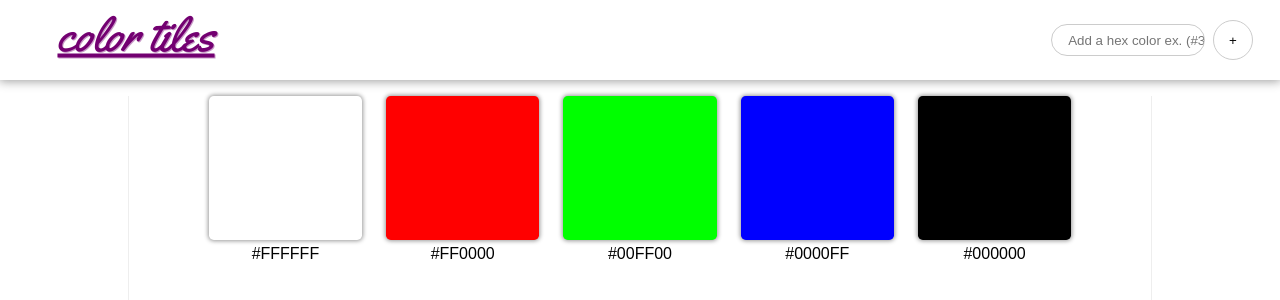
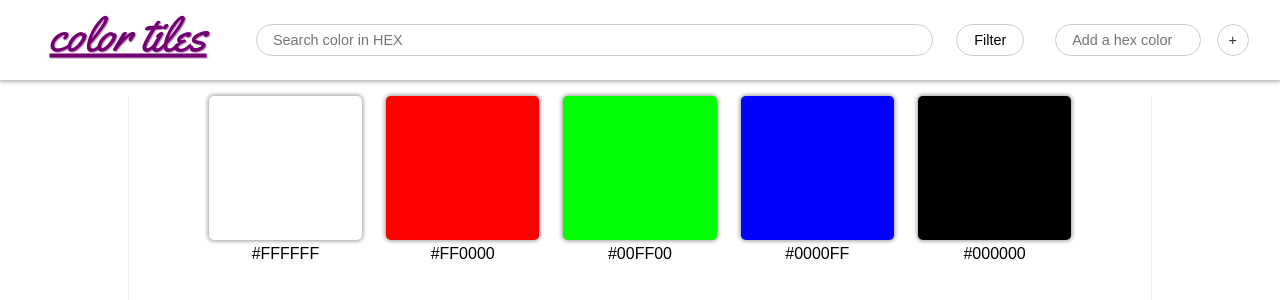
Before and after one commit to Michalluzniak/Color-Tiles, a React (Create React App) app: page / in a window 1280 px wide. Shown: the top 300 px of the page. Built offline with nearby package versions, Linux system fonts and the light colour scheme.

Commit message:
feat(scss rwd): add rwd

```diff
--- a/src/assets/components/FilterColorsForm/index.scss
+++ b/src/assets/components/FilterColorsForm/index.scss
@@ -1,24 +1,40 @@
 form.filter-colors-form {
-  height: 100%;
-  @include flex(row, start, center, 1 1 auto);
-  display: none;
+  height: 40%;
+  width: 70%;
+  @include flex(row, center, center);
 
-  input {
+  @include md {
+    height: 50%;
+    width: 80%;
+  }
+
+  @include lg {
+    height: 100%;
+    width: 70%;
+  }
+
+  @include xl {
+    height: 100%;
+    width: 60%;
+  }
+
+  input.searchbar {
+    display: none;
     background-color: $background-color;
     outline: none;
-    width: 90%;
+    width: 100%;
     padding-left: 1rem;
     height: 40%;
+    font-size: 0.6rem;
     @include round-border;
-    @include sm {
+
+    @include lg {
+      display: block;
+      font-size: 0.7rem;
     }
+
     @include xl {
-      background-color: $background-color;
-      outline: none;
-      width: 90%;
-      padding-left: 1rem;
-      height: 40%;
-      @include round-border;
+      font-size: 0.9rem;
     }
   }
 
@@ -26,30 +42,38 @@ form.filter-colors-form {
     position: relative;
     @include flex(row, end, center);
     height: 100%;
-    width: 10%;
-    @include sm {
+    width: 30%;
+    margin-left: 5%;
+
+    @include lg {
+      width: 10%;
     }
+
     @include xl {
-      position: relative;
-      @include flex(row, end, center);
       height: 100%;
       width: 10%;
+      margin-left: 3%;
     }
 
     button {
       height: 40%;
-      width: 90%;
+      width: 100%;
       outline: none;
       background-color: $background-color;
+      font-size: 0.6rem;
       @include round-border;
-      @include sm {
+
+      @include md {
+        font-size: 1rem;
       }
+
+      @include lg {
+        font-size: 0.7rem;
+      }
+
       @include xl {
         height: 40%;
-        width: 90%;
-        outline: none;
-        background-color: $background-color;
-        @include round-border;
+        font-size: 0.9rem;
       }
 
       &:hover {
@@ -61,25 +85,25 @@ form.filter-colors-form {
     &-menu {
       position: absolute;
       bottom: 25%;
-      left: 0%;
+      left: -25%;
       transform: translateY(100%);
-      height: 150%;
+      height: 200%;
       width: 150%;
       background-color: $background-color;
       padding: 0.5rem;
+      z-index: 100;
       @include round-border(0.4);
-      @include sm {
+
+      @include lg {
+        left: 0%;
+        height: 220%;
+        width: 250%;
       }
+
       @include xl {
-        position: absolute;
         bottom: 25%;
-        left: 0%;
-        transform: translateY(100%);
-        height: 150%;
-        width: 150%;
-        background-color: $background-color;
-        padding: 0.5rem;
-        @include round-border(0.4);
+        height: 200%;
+        width: 200%;
       }
 
       ul {
@@ -87,40 +111,25 @@ form.filter-colors-form {
         width: 100%;
         list-style-type: none;
         @include flex(column, center, start);
-        @include sm {
-        }
-        @include xl {
-          height: 100%;
-          width: 100%;
-          list-style-type: none;
-          @include flex(column, center, start);
-        }
 
         li {
           width: 100%;
           height: calc(100% / 3);
-          @include sm {
-          }
-          @include xl {
-            width: 100%;
-            height: calc(100% / 3);
-          }
 
           div {
             height: 100%;
             width: 100%;
             @include flex(row, start, center);
-            @include sm {
-            }
-            @include xl {
-              height: 100%;
-              width: 100%;
-              @include flex(row, start, center);
-            }
 
             input {
-              @include sm {
+              width: 10%;
+              margin-right: 0.4rem;
+              cursor: pointer;
+
+              @include lg {
+                width: 20%;
               }
+
               @include xl {
                 width: 10%;
                 margin-right: 0.4rem;
@@ -129,11 +138,20 @@ form.filter-colors-form {
             }
 
             label {
+              font-size: 0.6rem;
               cursor: pointer;
               user-select: none;
+
+              @include md {
+                font-size: 1rem;
+              }
+
+              @include lg {
+                font-size: 0.6rem;
+              }
+
               @include xl {
-                cursor: pointer;
-                user-select: none;
+                font-size: 0.9rem;
               }
             }
           }
--- a/src/assets/components/Header/index.scss
+++ b/src/assets/components/Header/index.scss
@@ -1,51 +1,43 @@
 .header {
   position: sticky;
+  top: 0;
   width: 100%;
-  top: 0;
   min-height: 10%;
   background-color: $background-color;
   box-shadow: 0 0 5px 1px #999;
   z-index: 100;
-
+  transition: min-height 0.3s;
   @include flex(row, space-between, start);
 
-  @include sm {
-  }
-  @include xl {
-    min-height: 10%;
-    box-shadow: 0 0 10px 1px #999;
-    @include flex(row, space-between, start);
-  }
+  .logo {
+    width: 100%;
+    height: 100%;
+    @include flex(row, center, center);
 
-  .logo {
-    width: 50%;
-    height: 100%;
-    padding-left: 1rem;
-    @include flex(row, start, center);
-    @include sm {
+    @include lg {
+      width: 30%;
     }
 
     @include xl {
       width: 20%;
-      height: 100%;
-      @include flex(row, center, center);
     }
 
-    a {
+    p {
       color: #730071;
-
-      p {
+      text-decoration: underline;
       font-family: 'Yellowtail', cursive;
       color: $logo;
       text-shadow: 1px 1px #73007166;
       font-size: 1.5rem;
-        @include sm {
+
+      @include lg {
+        font-size: 2rem;
+        transform: translateY(-10%);
       }
+
       @include xl {
         font-size: 3rem;
-          transform: translateY(-10%);
       }
     }
   }
 }
-}
--- a/src/assets/components/NewColorForm/index.scss
+++ b/src/assets/components/NewColorForm/index.scss
@@ -1,26 +1,34 @@
 form.new-color-form {
-  display: none;
-  @include sm {
+  width: 100%;
+  height: 40%;
+  @include flex(row, center, center);
+
+  @include lg {
+    width: 30%;
+    height: 100%;
   }
+
   @include xl {
     width: 20%;
-    height: 100%;
-    @include flex(row, center, center);
   }
 
   div {
     display: flex;
     position: relative;
     background-color: $background-color;
-    width: 60%;
+    width: 70%;
     height: 40%;
-    margin-right: 0.5rem;
-    @include sm {
+
+    @include md {
+      height: 60%;
     }
+
+    @include lg {
+      width: 60%;
+      height: 40%;
+    }
+
     @include xl {
-      display: flex;
-      position: relative;
-      background-color: $background-color;
       width: 60%;
       height: 40%;
       margin-right: 0.5rem;
@@ -30,29 +38,44 @@ form.new-color-form {
       background-color: $background-color;
       outline: none;
       width: 100%;
+      height: 100%;
       padding-left: 1rem;
+      font-size: 0.6rem;
       @include round-border;
-      @include sm {
+
+      @include md {
+        font-size: 1rem;
+      }
+
+      @include lg {
+        font-size: 0.7rem;
+        margin-right: 0.5rem;
       }
 
       @include xl {
         padding-left: 1rem;
+        font-size: 0.9rem;
       }
     }
   }
 
   button {
-    width: 2.5rem;
-    height: 2.5rem;
+    display: none;
     background-color: $background-color;
-    @include round-border(5);
-    @include sm {
+
+    @include lg {
+      display: block;
+      width: 1.5rem;
+      height: 1.5rem;
+      font-size: 0.7rem;
+      color: #333;
+      @include round-border(5);
     }
 
     @include xl {
-      width: 2.5rem;
-      height: 2.5rem;
-      @include round-border(5);
+      width: 2rem;
+      height: 2rem;
+      font-size: 0.9rem;
     }
 
     &:hover {
--- a/src/assets/index.scss
+++ b/src/assets/index.scss
@@ -1,8 +1,8 @@
 //Helpers
 @import './helpers/variables', './helpers/mixins', './helpers/resets', './helpers/fonts';
 //Components
-@import './components/FilterColorsForm/index', './components/Header/index', './components/NewColorForm/index',
-  './components/ColorsGrid/index';
+@import './components/FilterColorsForm/index', './components/Header/index', './components/Header/mobileHeader.scss',
+  './components/NewColorForm/index', './components/ColorsGrid/index';
 
 body {
   background-color: #fff;
--- a/src/components/FilterColorsForm/index.tsx
+++ b/src/components/FilterColorsForm/index.tsx
@@ -6,10 +6,9 @@ export type Filter = { red: boolean; green: boolean; blue: boolean; saturation:
 export interface FilterColorsFormProps {
   filter: Filter;
   setFilter: React.Dispatch<React.SetStateAction<Filter>>;
-  isMobile: boolean;
 }
 
-export const FilterColorsForm = ({ filter, setFilter, isMobile }: FilterColorsFormProps) => {
+export const FilterColorsForm = ({ filter, setFilter }: FilterColorsFormProps) => {
   //
   const [isDropdownOpen, setIsDropdownOpen] = useState(false);
   const [inputValue, setInputValue] = useState('');
@@ -34,10 +33,11 @@ export const FilterColorsForm = ({ filter, setFilter, isMobile }: FilterColorsFo
       onSubmit={(e) => {
         e.preventDefault();
       }}
-      className={`filter-colors-form ${isMobile ? 'filter-colors-form-mobile' : ''}`}
+      className="filter-colors-form"
     >
       <input
         type="text"
+        className="searchbar"
         placeholder="Search color in HEX"
         value={inputValue}
         onChange={(event) => inputValueHandler(event)}
--- a/src/components/Header/index.tsx
+++ b/src/components/Header/index.tsx
@@ -16,27 +16,30 @@ interface HeaderProps {
 export const Header = ({ colors, setColors, newColor, setNewColor, filter, setFilter }: HeaderProps) => {
   //
   const [isOpenMobile, setIsOpenMobile] = useState(false);
-  const isMobile = useIsMobile(762);
+  const isMobile = useIsMobile(900);
 
-  return (
-    <div
-      className={`header ${isMobile && isOpenMobile ? 'header-open' : ''}`}
-      onClick={() => setIsOpenMobile((prev) => !prev)}
-    >
+  return isMobile ? (
+    <div className="mobile-header-wrapper">
+      <div className="header-mobile" onClick={() => setIsOpenMobile((prev) => !prev)}>
+        <div className="logo">
+          <p>color tiles</p>
+        </div>
+        <div className="mobile-header-expand-arrow">
+          <p>⌄</p>
+        </div>
+      </div>
+      <div className={isOpenMobile ? 'header-mobile-content-active' : 'header-mobile-content'}>
+        <NewColorForm colors={colors} setColors={setColors} newColor={newColor} setNewColor={setNewColor} />
+        <FilterColorsForm filter={filter} setFilter={setFilter} />
+      </div>
+    </div>
+  ) : (
+    <div className="header">
       <div className="logo">
-        <a href="/">
-          <p>color tiles</p>
-        </a>
+        <p>color tiles</p>
       </div>
-
-      <FilterColorsForm filter={filter} setFilter={setFilter} isMobile={isMobile} />
-      <NewColorForm
-        colors={colors}
-        setColors={setColors}
-        newColor={newColor}
-        setNewColor={setNewColor}
-        isMobile={isMobile}
-      />
+      <FilterColorsForm filter={filter} setFilter={setFilter} />
+      <NewColorForm colors={colors} setColors={setColors} newColor={newColor} setNewColor={setNewColor} />
     </div>
   );
 };
--- a/src/components/NewColorForm/Input.tsx
+++ b/src/components/NewColorForm/Input.tsx
@@ -14,7 +14,7 @@ export default class Input extends React.Component<InputProps, InputStates> {
         <input
           name="color"
           type="text"
-          placeholder="Add a hex color ex. (#333333)"
+          placeholder="Add a hex color"
           value={this.props.inputValue}
           onChange={this.props.setInputValue}
         />
--- a/src/components/NewColorForm/index.tsx
+++ b/src/components/NewColorForm/index.tsx
@@ -10,7 +10,6 @@ interface NewColorFormProps {
   setColors: React.Dispatch<React.SetStateAction<Colors[]>>;
   newColor: string;
   setNewColor: React.Dispatch<React.SetStateAction<string>>;
-  isMobile: boolean;
 }
 
 export default class NewColorForm extends React.Component<NewColorFormProps> {
@@ -45,10 +44,7 @@ export default class NewColorForm extends React.Component<NewColorFormProps> {
   render() {
     return (
       <>
-        <form
-          className={`new-color-form ${this.props.isMobile ? 'new-color-form-mobile' : ''}`}
-          onSubmit={(event) => this.submitHandler(event)}
-        >
+        <form className="new-color-form" onSubmit={(event) => this.submitHandler(event)}>
           <label htmlFor="color"></label>
           <Input inputValue={this.state.inputValue} setInputValue={this.setInputValue} />
           <button>+</button>
--- a/src/hooks/useColorFilter.ts
+++ b/src/hooks/useColorFilter.ts
@@ -58,7 +58,6 @@ export const useColorFilter = () => {
       const greenOver50 = g > 127;
       const blueOver50 = b > 127;
       const saturationOver50 = s > 50;
-      console.log(color);
 
       return (
         (filter.red && redOver50) ||
```
Also changed, not shown: src/assets/components/ColorsGrid/index.scss (+40 -1 lines), src/assets/components/Header/mobileHeader.scss (added, +79 -0 lines). Lines whose indentation alone changed are shown as unchanged.
